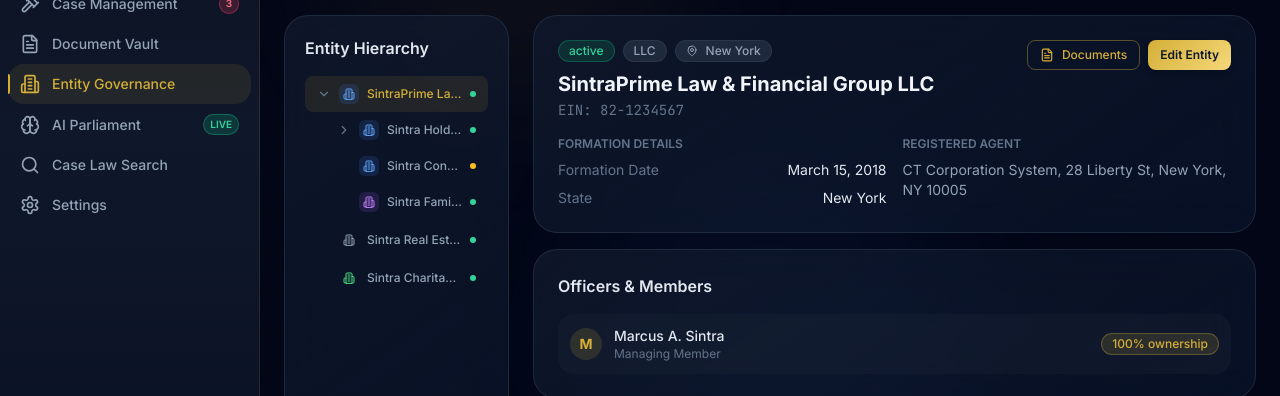
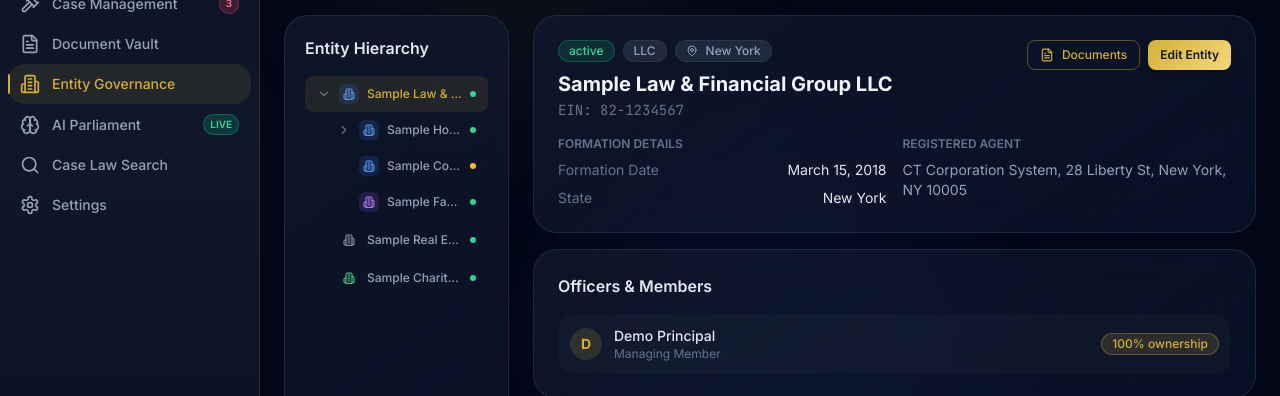
Before and after one commit to ihoward40/SintraPrime-Unified, a React (Vite) app in the folder web/: page /entities in a window 1280 px wide. Shown: the part 271-667 px from the top of the page. Built offline with nearby package versions, Linux system fonts and the light colour scheme; no server answers.

Commit message:
chore: scrub active M3 surface demo identity data
P0 active M3 surface scrub. Replaces mock personal/entity names with neutral demo placeholders. Scope limited to active frontend surface only; legacy/docs scrub and TypeScript baseline repair deferred.

```diff
--- a/web/src/pages/DocumentVault.tsx
+++ b/web/src/pages/DocumentVault.tsx
@@ -27,8 +27,8 @@ import { format } from 'date-fns';
 import { documentsApi, DocumentResponse } from '../api/documents';
 
 const mockDocuments = [
-  { id: 'd1', name: 'Sintra Family Trust Declaration', type: 'trust', category: 'trust', size: 245760, uploadedAt: '2024-01-15', tags: ['trust', 'family', 'irrevocable'], isConfidential: true, version: 3 },
-  { id: 'd2', name: 'LLC Operating Agreement - Sintra Holdings', type: 'contract', category: 'corporate', size: 184320, uploadedAt: '2024-02-20', tags: ['LLC', 'operating agreement', 'Delaware'], isConfidential: true, version: 2 },
+  { id: 'd1', name: 'Sample Family Trust Declaration', type: 'trust', category: 'trust', size: 245760, uploadedAt: '2024-01-15', tags: ['trust', 'family', 'irrevocable'], isConfidential: true, version: 3 },
+  { id: 'd2', name: 'LLC Operating Agreement - Sample Holdings', type: 'contract', category: 'corporate', size: 184320, uploadedAt: '2024-02-20', tags: ['LLC', 'operating agreement', 'Delaware'], isConfidential: true, version: 2 },
   { id: 'd3', name: 'Motion to Dismiss - Case 2024-CV-1847', type: 'motion', category: 'legal', size: 98304, uploadedAt: '2024-06-10', tags: ['motion', 'dismiss', 'housing'], isConfidential: false, version: 1 },
   { id: 'd4', name: 'Investment Portfolio Statement Q2 2024', type: 'other', category: 'financial', size: 327680, uploadedAt: '2024-07-01', tags: ['portfolio', 'investments', 'quarterly'], isConfidential: true, version: 1 },
   { id: 'd5', name: 'Last Will and Testament', type: 'will', category: 'estate', size: 163840, uploadedAt: '2023-11-05', tags: ['will', 'estate', 'testamentary'], isConfidential: true, version: 4 },
--- a/web/src/pages/EntityGovernance.tsx
+++ b/web/src/pages/EntityGovernance.tsx
@@ -22,27 +22,27 @@ import { format } from 'date-fns';
 
 const entities = [
   {
-    id: 'e1', name: 'SintraPrime Law & Financial Group LLC', type: 'llc', status: 'active', state: 'New York',
+    id: 'e1', name: 'Sample Law & Financial Group LLC', type: 'llc', status: 'active', state: 'New York',
     formation: '2018-03-15', ein: '82-1234567',
     registeredAgent: 'CT Corporation System, 28 Liberty St, New York, NY 10005',
-    officers: [{ name: 'Marcus A. Sintra', title: 'Managing Member', ownership: 100 }],
+    officers: [{ name: 'Demo Principal', title: 'Managing Member', ownership: 100 }],
     children: ['e2', 'e3', 'e5'],
     compliance: { nextDue: '2025-03-31', status: 'current' },
   },
   {
-    id: 'e2', name: 'Sintra Holdings LLC', type: 'llc', status: 'active', state: 'Delaware',
+    id: 'e2', name: 'Sample Holdings LLC', type: 'llc', status: 'active', state: 'Delaware',
     formation: '2019-07-22', ein: '84-7654321',
     registeredAgent: 'Registered Agent Solutions, 9 E Loockerman St, Dover, DE 19901',
-    officers: [{ name: 'Marcus A. Sintra', title: 'Member', ownership: 100 }],
+    officers: [{ name: 'Demo Principal', title: 'Member', ownership: 100 }],
     children: ['e4'],
     parent: 'e1',
     compliance: { nextDue: '2025-06-01', status: 'current' },
   },
   {
-    id: 'e3', name: 'Sintra Consulting LLC', type: 'llc', status: 'active', state: 'Nevada',
+    id: 'e3', name: 'Sample Consulting LLC', type: 'llc', status: 'active', state: 'Nevada',
     formation: '2020-01-10', ein: '85-9876543',
     registeredAgent: 'Nevada Agency and Transfer Co., 50 W Liberty St, Reno, NV 89501',
-    officers: [{ name: 'Marcus A. Sintra', title: 'Member', ownership: 100 }],
+    officers: [{ name: 'Demo Principal', title: 'Member', ownership: 100 }],
     children: [],
     parent: 'e1',
     compliance: { nextDue: '2024-08-31', status: 'due_soon' },
@@ -51,33 +51,33 @@ const entities = [
     id: 'e4', name: 'Apex Ventures LLC', type: 'llc', status: 'suspended', state: 'Delaware',
     formation: '2021-04-05', ein: '86-1122334',
     registeredAgent: 'National Registered Agents Inc.',
-    officers: [{ name: 'Marcus A. Sintra', title: 'Member', ownership: 75 }, { name: 'James Porter', title: 'Member', ownership: 25 }],
+    officers: [{ name: 'Demo Principal', title: 'Member', ownership: 75 }, { name: 'James Porter', title: 'Member', ownership: 25 }],
     children: [],
     parent: 'e2',
     compliance: { nextDue: '2024-06-01', status: 'overdue' },
   },
   {
-    id: 'e5', name: 'Sintra Family Irrevocable Trust', type: 'trust', status: 'active', state: 'Nevada',
+    id: 'e5', name: 'Sample Family Irrevocable Trust', type: 'trust', status: 'active', state: 'Nevada',
     formation: '2020-09-18', ein: '87-5544332',
     registeredAgent: 'Nevada Trust Company',
-    officers: [{ name: 'Marcus A. Sintra', title: 'Trustee', ownership: 0 }, { name: 'Sintra Family Members', title: 'Beneficiaries', ownership: 100 }],
+    officers: [{ name: 'Demo Principal', title: 'Trustee', ownership: 0 }, { name: 'Sample Family Members', title: 'Beneficiaries', ownership: 100 }],
     children: [],
     parent: 'e1',
     compliance: { nextDue: '2025-01-01', status: 'current' },
   },
   {
-    id: 'e6', name: 'Sintra Real Estate Corp', type: 'corporation', status: 'active', state: 'New York',
+    id: 'e6', name: 'Sample Real Estate Corp', type: 'corporation', status: 'active', state: 'New York',
     formation: '2022-02-28', ein: '88-6677889',
     registeredAgent: 'CT Corporation System',
-    officers: [{ name: 'Marcus A. Sintra', title: 'President & CEO', ownership: 100 }],
+    officers: [{ name: 'Demo Principal', title: 'President & CEO', ownership: 100 }],
     children: [],
     compliance: { nextDue: '2025-02-28', status: 'current' },
   },
   {
-    id: 'e7', name: 'Sintra Charitable Foundation', type: 'nonprofit', status: 'active', state: 'New York',
+    id: 'e7', name: 'Sample Charitable Foundation', type: 'nonprofit', status: 'active', state: 'New York',
     formation: '2023-05-15', ein: '89-1234568',
     registeredAgent: 'Foundation Legal Services LLC',
-    officers: [{ name: 'Marcus A. Sintra', title: 'Executive Director', ownership: 0 }],
+    officers: [{ name: 'Demo Principal', title: 'Executive Director', ownership: 0 }],
     children: [],
     compliance: { nextDue: '2025-05-15', status: 'current' },
   },
--- a/web/src/pages/LegalHub.tsx
+++ b/web/src/pages/LegalHub.tsx
@@ -98,7 +98,7 @@ SOUTHERN DISTRICT OF NEW YORK
 
 ────────────────────────────────────
 IN THE MATTER OF:
-MARCUS A. SINTRA,
+DEMO PLAINTIFF,
                     Plaintiff,
         vs.
 METROPOLITAN HOUSING AUTHORITY,
@@ -108,7 +108,7 @@ Case No.: 2024-CV-1847
 
 ${motionType.toUpperCase().replace(/_/g, ' ')}
 
-COMES NOW, Plaintiff Marcus A. Sintra, by and through undersigned counsel, and respectfully moves this Court pursuant to Fed. R. Civ. P. 12(b)(6) for the following relief:
+COMES NOW, Plaintiff Demo Plaintiff, by and through undersigned counsel, and respectfully moves this Court pursuant to Fed. R. Civ. P. 12(b)(6) for the following relief:
 
 I. INTRODUCTION
 
@@ -142,9 +142,9 @@ V. CONCLUSION
 WHEREFORE, Plaintiff respectfully requests that this Court GRANT this Motion and issue an Order granting the relief herein.
 
 Respectfully submitted,
-/s/ Marcus A. Sintra, Esq.
+/s/ J. Doe, Esq.
 Bar No. CA-123456
-SINTRAPRIME LAW GROUP
+SAMPLE LAW GROUP
 Dated: ${new Date().toLocaleDateString()}`);
     setIsGenerating(false);
   };
--- a/web/src/pages/TrustLaw.tsx
+++ b/web/src/pages/TrustLaw.tsx
@@ -228,9 +228,9 @@ export default function TrustLaw() {
               <CardHeader title="UCC Filing Tracker" subtitle="Active secured transactions" />
               <div className="space-y-3">
                 {[
-                  { number: 'UCC-2024-001847', debtor: 'Sintra Holdings LLC', party: 'First National Bank', collateral: 'All assets including accounts receivable and inventory', filed: '2024-01-15', expires: '2029-01-15', status: 'active' },
-                  { number: 'UCC-2023-098432', debtor: 'Marcus A. Sintra', party: 'Business Capital LLC', collateral: 'Computer equipment, furniture, office fixtures', filed: '2023-06-01', expires: '2028-06-01', status: 'active' },
-                  { number: 'UCC-2022-034912', debtor: 'Sintra Consulting LLC', party: 'Tech Vendors Corp', collateral: 'Software licenses and intellectual property rights', filed: '2022-03-20', expires: '2027-03-20', status: 'active' },
+                  { number: 'UCC-2024-001847', debtor: 'Sample Holdings LLC', party: 'First National Bank', collateral: 'All assets including accounts receivable and inventory', filed: '2024-01-15', expires: '2029-01-15', status: 'active' },
+                  { number: 'UCC-2023-098432', debtor: 'Demo Debtor', party: 'Business Capital LLC', collateral: 'Computer equipment, furniture, office fixtures', filed: '2023-06-01', expires: '2028-06-01', status: 'active' },
+                  { number: 'UCC-2022-034912', debtor: 'Sample Consulting LLC', party: 'Tech Vendors Corp', collateral: 'Software licenses and intellectual property rights', filed: '2022-03-20', expires: '2027-03-20', status: 'active' },
                 ].map((filing) => (
                   <div key={filing.number} className="p-4 bg-slate-800/30 rounded-xl border border-slate-700/30">
                     <div className="flex items-start justify-between">
@@ -290,7 +290,7 @@ export default function TrustLaw() {
                   </div>
                   <div>
                     <label className="block text-xs font-medium text-slate-400 mb-1.5">Settlor Name</label>
-                    <input type="text" className="input-dark" placeholder="Marcus A. Sintra" />
+                    <input type="text" className="input-dark" placeholder="Demo Settlor" />
                   </div>
                   <div>
                     <label className="block text-xs font-medium text-slate-400 mb-1.5">Trustee Name</label>
--- a/web/src/store/appStore.ts
+++ b/web/src/store/appStore.ts
@@ -83,10 +83,10 @@ interface AppState {
 
 const defaultUser: User = {
   id: 'user-001',
-  name: 'Marcus A. Sintra',
-  email: 'marcus@sintraprime.com',
+  name: 'Demo Attorney',
+  email: 'demo@example.com',
   role: 'admin',
-  firm: 'SintraPrime Law & Financial Group',
+  firm: 'Sample Law & Financial Group',
   barNumber: 'CA-123456',
   preferences: {
     theme: 'dark',
--- a/web/src/store/legalStore.ts
+++ b/web/src/store/legalStore.ts
@@ -39,7 +39,7 @@ const mockCases: Case[] = [
   {
     id: 'case-001',
     caseNumber: '2024-CV-1847',
-    title: 'Sintra v. Metropolitan Housing Authority',
+    title: 'Sample v. Metropolitan Housing Authority',
     description: 'Civil rights violation regarding discriminatory housing practices',
     status: 'drafting',
     priority: 'high',
@@ -50,7 +50,7 @@ const mockCases: Case[] = [
     filingDate: '2024-01-15',
     nextDeadline: '2024-07-30',
     parties: [
-      { id: 'p1', name: 'Marcus Sintra', role: 'plaintiff' },
+      { id: 'p1', name: 'Sample Plaintiff', role: 'plaintiff' },
       { id: 'p2', name: 'Metropolitan Housing Authority', role: 'defendant', attorney: 'Smith & Associates' },
     ],
     documents: [],
@@ -58,7 +58,7 @@ const mockCases: Case[] = [
       { id: 'cd1', caseId: 'case-001', date: '2024-08-15', type: 'hearing', court: 'S.D.N.Y.', completed: false },
     ],
     motions: [],
-    assignedAttorney: 'Marcus A. Sintra',
+    assignedAttorney: 'Demo Attorney',
     estimatedValue: 500000,
     tags: ['civil rights', 'housing', 'discrimination'],
     aiAnalysis: {
@@ -91,14 +91,14 @@ const mockCases: Case[] = [
     documents: [],
     courtDates: [],
     motions: [],
-    assignedAttorney: 'Marcus A. Sintra',
+    assignedAttorney: 'Demo Attorney',
     estimatedValue: 2500000,
     tags: ['bankruptcy', 'chapter 11', 'reorganization'],
   },
   {
     id: 'case-003',
     caseNumber: '2024-TR-0088',
-    title: 'Sintra Family Trust - UCC Article 9 Dispute',
+    title: 'Sample Family Trust - UCC Article 9 Dispute',
     description: 'Secured transaction dispute regarding trust assets',
     status: 'research',
     priority: 'medium',
@@ -108,13 +108,13 @@ const mockCases: Case[] = [
     filingDate: '2024-05-10',
     nextDeadline: '2024-08-01',
     parties: [
-      { id: 'p5', name: 'Sintra Family Trust', role: 'petitioner' },
+      { id: 'p5', name: 'Sample Family Trust', role: 'petitioner' },
       { id: 'p6', name: 'First National Bank', role: 'respondent', attorney: 'BigLaw Partners' },
     ],
     documents: [],
     courtDates: [],
     motions: [],
-    assignedAttorney: 'Marcus A. Sintra',
+    assignedAttorney: 'Demo Attorney',
     tags: ['trust', 'UCC', 'secured transactions'],
   },
   {
@@ -135,13 +135,13 @@ const mockCases: Case[] = [
     documents: [],
     courtDates: [],
     motions: [],
-    assignedAttorney: 'Marcus A. Sintra',
+    assignedAttorney: 'Demo Attorney',
     tags: ['criminal', 'fraud', 'defense'],
   },
   {
     id: 'case-005',
     caseNumber: '2023-CV-5512',
-    title: 'TechCorp v. Sintra Consulting - IP Dispute',
+    title: 'TechCorp v. Sample Consulting - IP Dispute',
     description: 'Intellectual property infringement counterclaim',
     status: 'filing',
     priority: 'medium',
@@ -152,12 +152,12 @@ const mockCases: Case[] = [
     nextDeadline: '2024-07-25',
     parties: [
       { id: 'p9', name: 'TechCorp Inc.', role: 'plaintiff', attorney: 'Wilson & Gates LLP' },
-      { id: 'p10', name: 'Sintra Consulting LLC', role: 'defendant' },
+      { id: 'p10', name: 'Sample Consulting LLC', role: 'defendant' },
     ],
     documents: [],
     courtDates: [],
     motions: [],
-    assignedAttorney: 'Marcus A. Sintra',
+    assignedAttorney: 'Demo Attorney',
     tags: ['IP', 'patent', 'trade secret'],
   },
 ];
```
Also changed, not shown: 3 other files (tests, documents, lock files or other folders).
